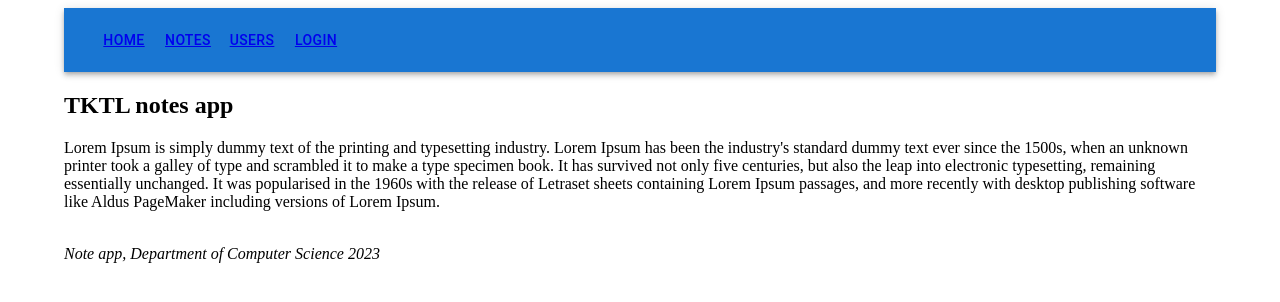
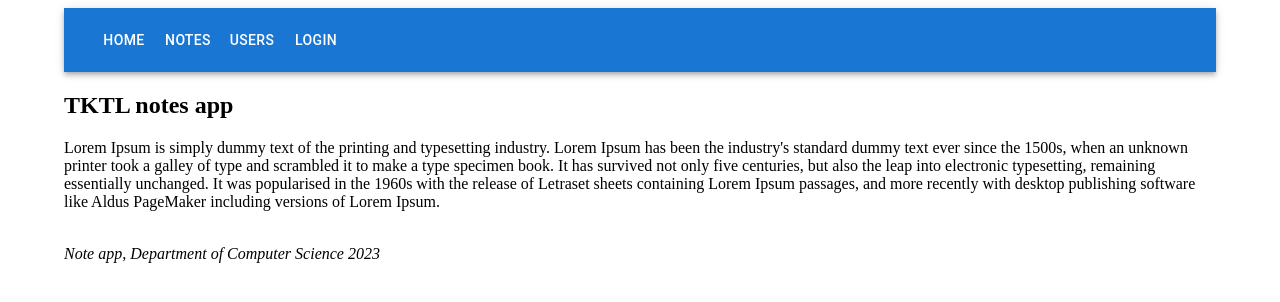
Before and after one commit to larcondo/fullstackopen-part07c2, a React (Vite) app: page / in a window 1280 px wide. Shown: the top 302 px of the page. Built offline with nearby package versions, Linux system fonts and the light colour scheme.

Commit message:
improve implementation of nav using component props

```diff
--- a/src/App.jsx
+++ b/src/App.jsx
@@ -149,22 +149,21 @@ function App() {
         <Toolbar>
           <IconButton edge='start' color='inherit' aria-label='menu'>
           </IconButton>
-          <Button color='inherit'>
-            <Link to='/'>home</Link>
+          <Button color='inherit' component={Link} to='/'>
+            home
           </Button>
-          <Button color='inherit'>
-            <Link to='/notes'>notes</Link>
+          <Button color='inherit' component={Link} to='/notes'>
+            notes
           </Button>
-          <Button color='inherit'>
-            <Link to='/users'>users</Link>
+          <Button color='inherit' component={Link} to='/users'>
+            users
           </Button>
-          <Button color='inherit'>
-            { user
-              ? <em>{ user } logged in</em>
-              : <Link to='/login'>login</Link>
-            }
-          </Button>
-
+          { user
+            ? <em>{ user } logged in</em>
+            : <Button color='inherit' component={Link} to='/login'>
+              login
+            </Button>
+          }
         </Toolbar>
       </AppBar>
 
```
